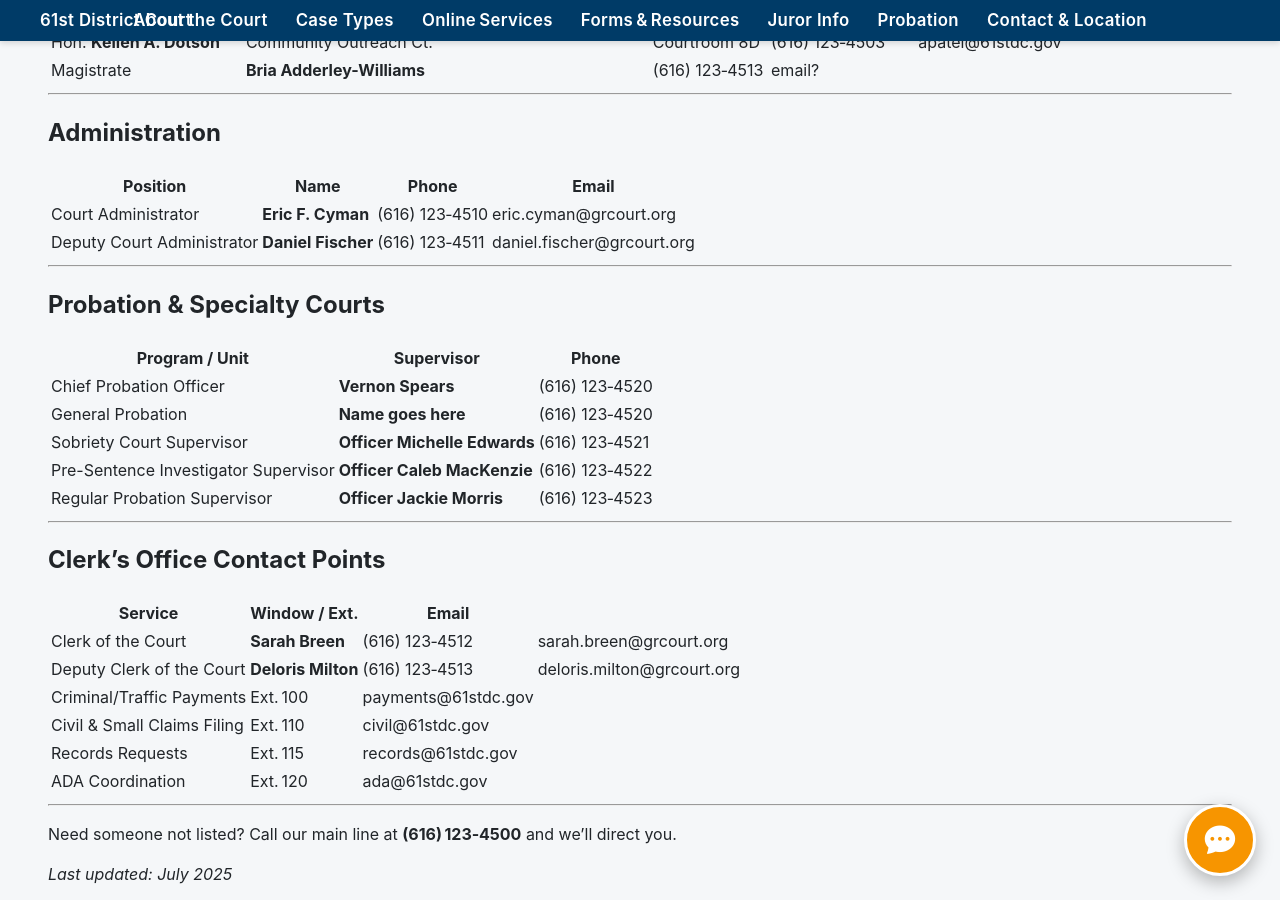
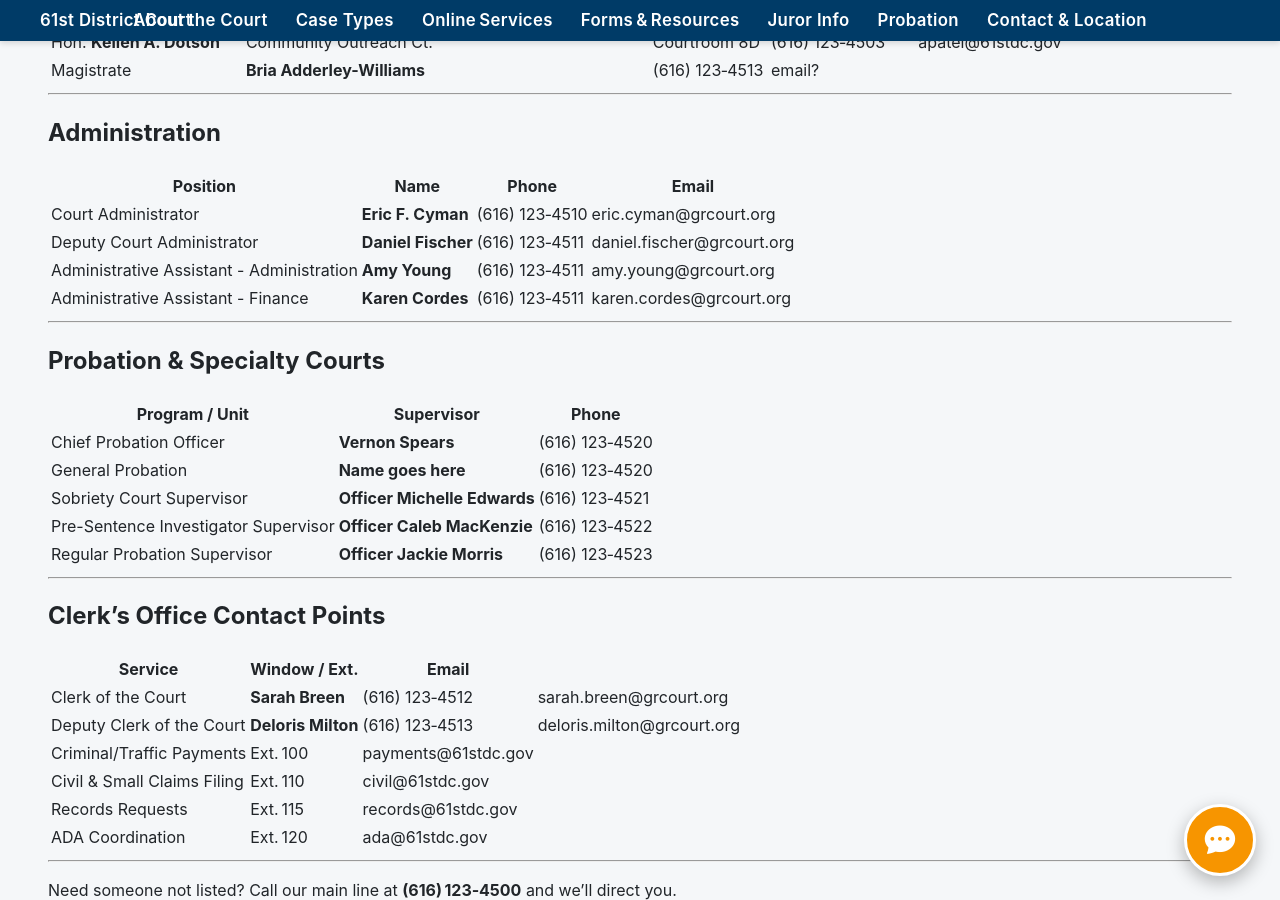
Before and after one commit to DrStern/DanFischer.github.io, a Jekyll site: the page built from staff-directory.md, in a window 1280 px wide and 900 px high, scrolled down 391 px. Built offline with Jekyll 4.4.1, drawn with Linux system fonts in a browser that asks for light colours.

Commit message:
Update staff-directory.md

```diff
--- a/staff-directory.md
+++ b/staff-directory.md
@@ -31,7 +31,8 @@ _A friendly, one‑stop roster so the public and partner agencies know who to co
 |----------|------|-------|-------|
 | Court Administrator | **Eric F. Cyman** | (616) 123‑4510 | eric.cyman@grcourt.org |
 | Deputy Court Administrator | **Daniel Fischer** | (616) 123‑4511 | daniel.fischer@grcourt.org |
-
+| Administrative Assistant - Administration | **Amy Young** | (616) 123‑4511 | amy.young@grcourt.org |
+| Administrative Assistant - Finance | **Karen Cordes** | (616) 123‑4511 | karen.cordes@grcourt.org |
 
 ---
 
```
